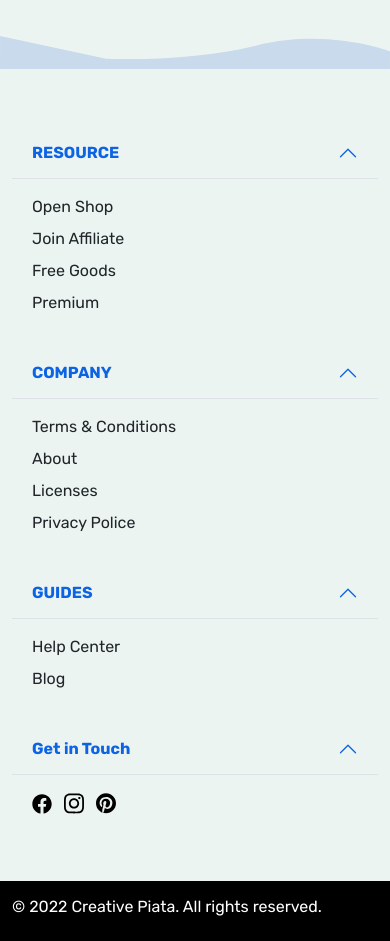
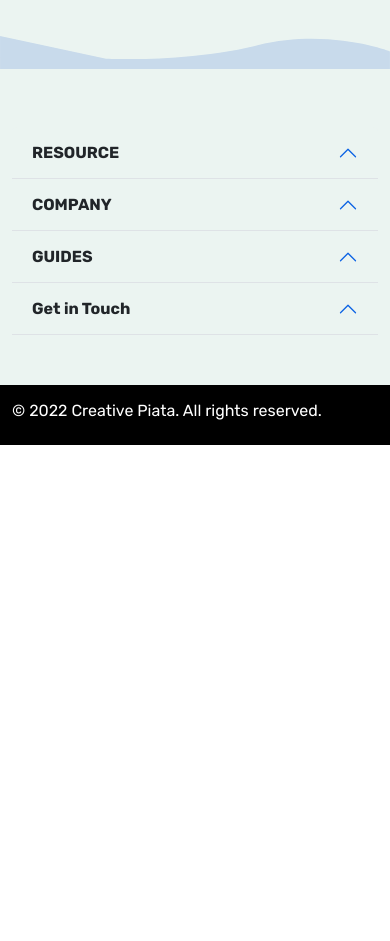
Before and after one commit to Chndrafajar/new-creative-piata, a plain HTML site: page Home.html in a window 390 px wide. Shown: the part 4160-5101 px from the top of the page. After the commit the page ends 4605 px from the top, so only its background shows below. Drawn offline with nearby package versions, Linux system fonts and the light colour scheme.

Commit message:
new commit 1

```diff
--- a/Home.html
+++ b/Home.html
@@ -417,9 +417,11 @@
               <div class="accordion" id="accordionExample">
                 <div class="accordion-item border-0" style="background-color: #ebf4f1">
                   <h2 class="accordion-header" id="headingOne">
-                    <button class="accordion-button fw-bold border-0" style="background-color: #ebf4f1" type="button" data-bs-toggle="collapse" data-bs-target="#collapseOne" aria-expanded="true" aria-controls="collapseOne">RESOURCE</button>
+                    <button class="accordion-button text-dark fw-bold border-0" style="background-color: #ebf4f1" type="button" data-bs-toggle="collapse" data-bs-target="#collapseOne" aria-expanded="true" aria-controls="collapseOne">
+                      RESOURCE
+                    </button>
                   </h2>
-                  <div id="collapseOne" class="accordion-collapse collapse show" aria-labelledby="headingOne" data-bs-parent="#accordionExample">
+                  <div id="collapseOne" class="accordion-collapse collapse" aria-labelledby="headingOne" data-bs-parent="#accordionExample">
                     <div class="accordion-body">
                       <ul class="list-unstyled">
                         <li class="mb-2">
@@ -444,9 +446,11 @@
               <div class="accordion" id="accordionExample1">
                 <div class="accordion-item border-0" style="background-color: #ebf4f1">
                   <h2 class="accordion-header" id="headingOne">
-                    <button class="accordion-button fw-bold border-0" style="background-color: #ebf4f1" type="button" data-bs-toggle="collapse" data-bs-target="#collapseTwo" aria-expanded="true" aria-controls="collapseTwo">COMPANY</button>
+                    <button class="accordion-button text-dark fw-bold border-0" style="background-color: #ebf4f1" type="button" data-bs-toggle="collapse" data-bs-target="#collapseTwo" aria-expanded="true" aria-controls="collapseTwo">
+                      COMPANY
+                    </button>
                   </h2>
-                  <div id="collapseTwo" class="accordion-collapse collapse show" aria-labelledby="headingOne" data-bs-parent="#accordionExample1">
+                  <div id="collapseTwo" class="accordion-collapse collapse" aria-labelledby="headingOne" data-bs-parent="#accordionExample1">
                     <div class="accordion-body">
                       <ul class="list-unstyled">
                         <li class="mb-2">
@@ -471,11 +475,11 @@
               <div class="accordion" id="accordionExample2">
                 <div class="accordion-item border-0" style="background-color: #ebf4f1">
                   <h2 class="accordion-header" id="headingOne">
-                    <button class="accordion-button fw-bold border-0" style="background-color: #ebf4f1" type="button" data-bs-toggle="collapse" data-bs-target="#collapseThree" aria-expanded="true" aria-controls="collapseThree">
+                    <button class="accordion-button text-dark fw-bold border-0" style="background-color: #ebf4f1" type="button" data-bs-toggle="collapse" data-bs-target="#collapseThree" aria-expanded="true" aria-controls="collapseThree">
                       GUIDES
                     </button>
                   </h2>
-                  <div id="collapseThree" class="accordion-collapse collapse show" aria-labelledby="headingOne" data-bs-parent="#accordionExample2">
+                  <div id="collapseThree" class="accordion-collapse collapse" aria-labelledby="headingOne" data-bs-parent="#accordionExample2">
                     <div class="accordion-body">
                       <ul class="list-unstyled">
                         <li class="mb-2">
@@ -494,11 +498,11 @@
               <div class="accordion" id="accordionExample3">
                 <div class="accordion-item border-0" style="background-color: #ebf4f1">
                   <h2 class="accordion-header" id="headingOne">
-                    <button class="accordion-button fw-bold border-0" style="background-color: #ebf4f1" type="button" data-bs-toggle="collapse" data-bs-target="#collapseFour" aria-expanded="true" aria-controls="collapseFour">
+                    <button class="accordion-button text-dark fw-bold border-0" style="background-color: #ebf4f1" type="button" data-bs-toggle="collapse" data-bs-target="#collapseFour" aria-expanded="true" aria-controls="collapseFour">
                       Get in Touch
                     </button>
                   </h2>
-                  <div id="collapseFour" class="accordion-collapse collapse show" aria-labelledby="headingOne" data-bs-parent="#accordionExample3">
+                  <div id="collapseFour" class="accordion-collapse collapse" aria-labelledby="headingOne" data-bs-parent="#accordionExample3">
                     <div class="accordion-body">
                       <a href="" class="text-decoration-none">
                         <svg xmlns="http://www.w3.org/2000/svg" viewBox="0 0 512 512" width="20px">
--- a/assets/index.css
+++ b/assets/index.css
@@ -376,6 +376,9 @@ body {
 }
 
 @media (max-width: 992px) {
+  .navbar {
+    height: auto;
+  }
   .img_item1 {
     width: 100%;
     margin-bottom: 0px;
```
